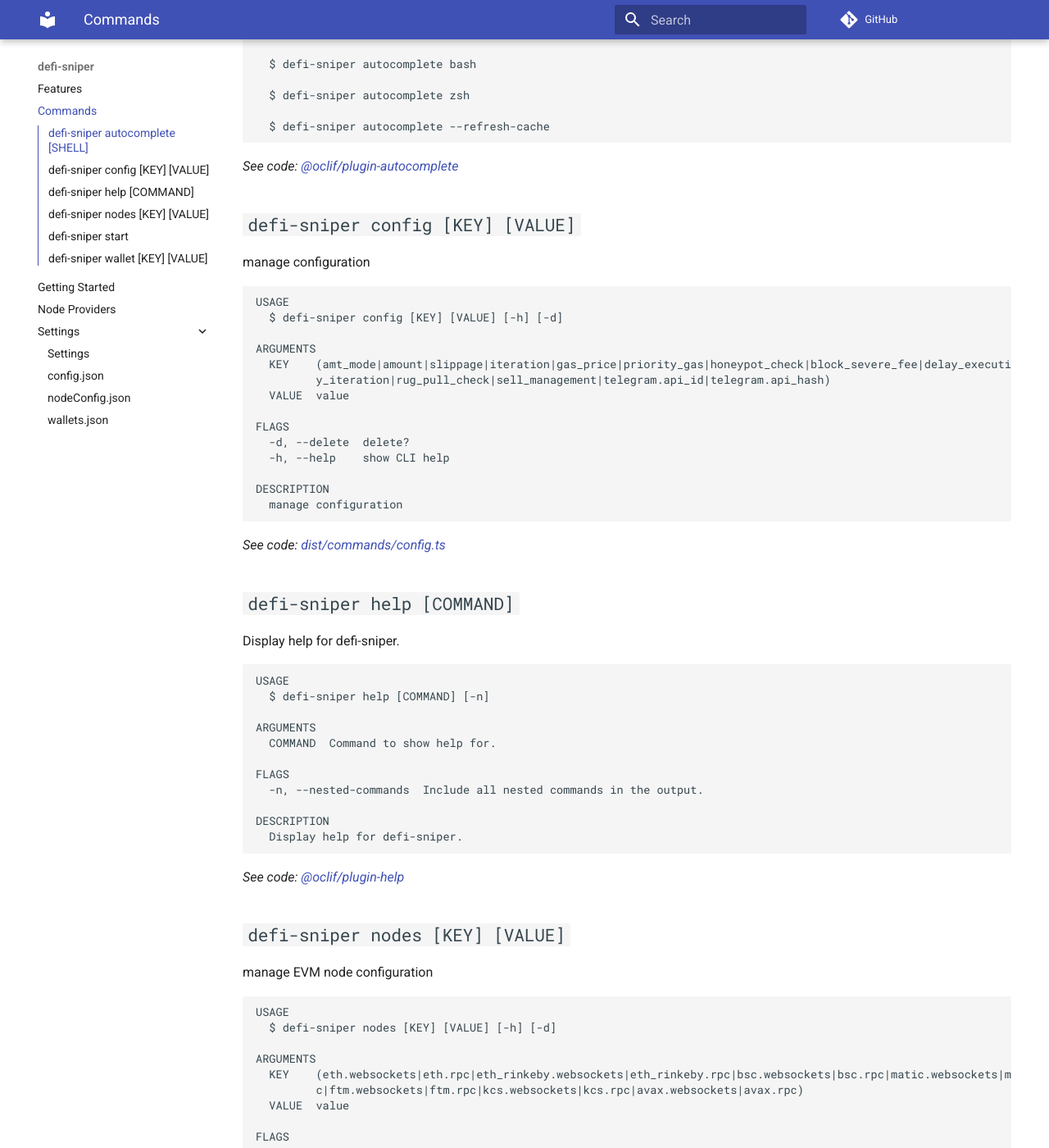
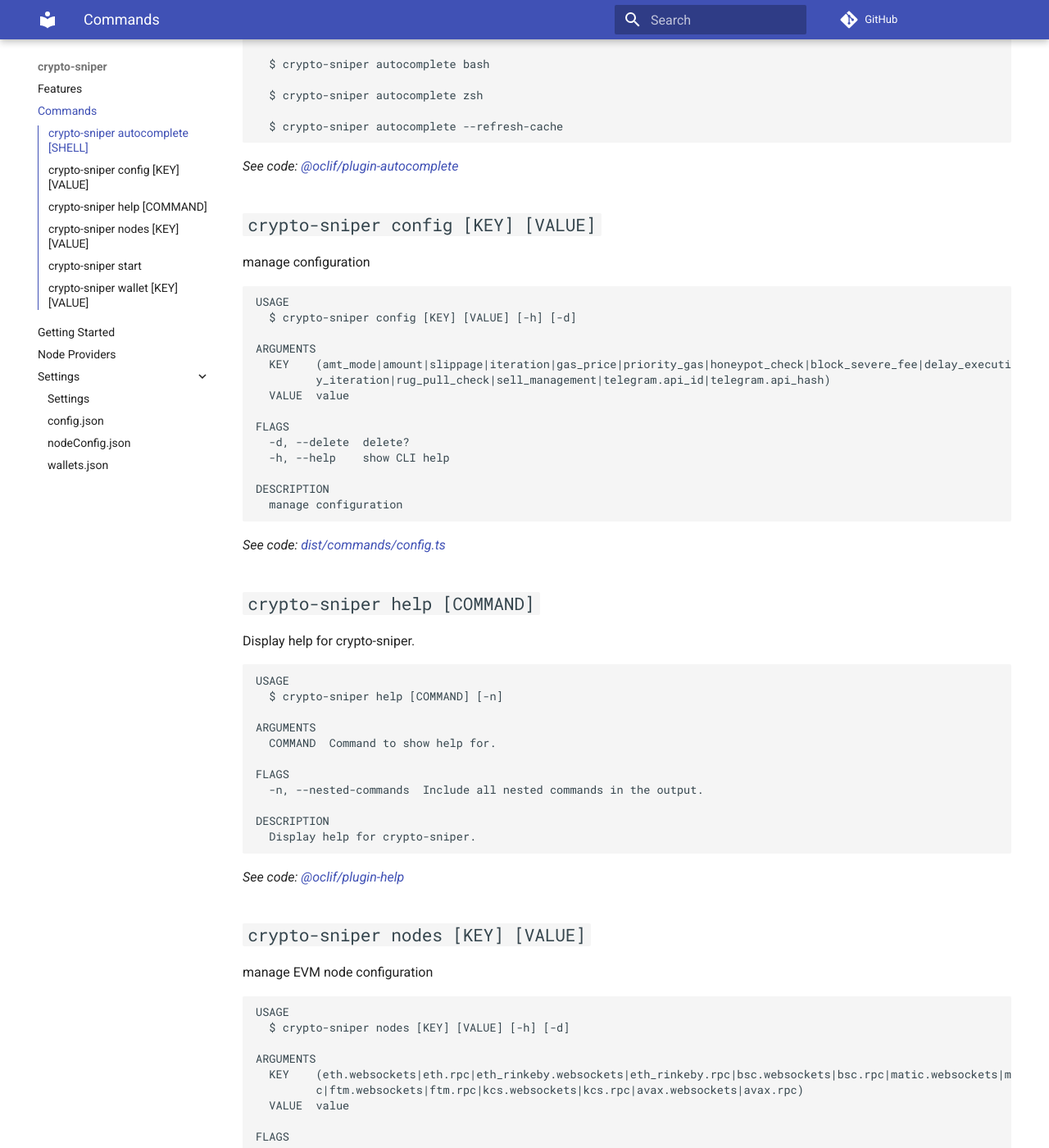
Before and after one commit to mayank160920/CryptoSniper, an MkDocs documentation site: the page built from docs/commands.md, in a window 1280 px wide and 1400 px high, scrolled down 733 px. Shown: the whole window at 82% size. Built offline with MkDocs 1.6.1 and Material for MkDocs 9.7.7, drawn with Linux system fonts in a browser that asks for light colours; comment, search, counter and statistics services are not loaded; some of the changed text lies outside the part shown.

````diff
--- a/docs/commands.md
+++ b/docs/commands.md
@@ -1,19 +1,19 @@
 # Commands
 <!-- commands -->
-* [`defi-sniper autocomplete [SHELL]`](#defi-sniper-autocomplete-shell)
-* [`defi-sniper config [KEY] [VALUE]`](#defi-sniper-config-key-value)
-* [`defi-sniper help [COMMAND]`](#defi-sniper-help-command)
-* [`defi-sniper nodes [KEY] [VALUE]`](#defi-sniper-nodes-key-value)
-* [`defi-sniper start`](#defi-sniper-start)
-* [`defi-sniper wallet [KEY] [VALUE]`](#defi-sniper-wallet-key-value)
+* [`crypto-sniper autocomplete [SHELL]`](#crypto-sniper-autocomplete-shell)
+* [`crypto-sniper config [KEY] [VALUE]`](#crypto-sniper-config-key-value)
+* [`crypto-sniper help [COMMAND]`](#crypto-sniper-help-command)
+* [`crypto-sniper nodes [KEY] [VALUE]`](#crypto-sniper-nodes-key-value)
+* [`crypto-sniper start`](#crypto-sniper-start)
+* [`crypto-sniper wallet [KEY] [VALUE]`](#crypto-sniper-wallet-key-value)
 
-## `defi-sniper autocomplete [SHELL]`
+## `crypto-sniper autocomplete [SHELL]`
 
 display autocomplete installation instructions
 
 ```
 USAGE
-  $ defi-sniper autocomplete [SHELL] [-r]
+  $ crypto-sniper autocomplete [SHELL] [-r]
 
 ARGUMENTS
   SHELL  shell type
@@ -25,24 +25,24 @@ DESCRIPTION
   display autocomplete installation instructions
 
 EXAMPLES
-  $ defi-sniper autocomplete
+  $ crypto-sniper autocomplete
 
-  $ defi-sniper autocomplete bash
+  $ crypto-sniper autocomplete bash
 
-  $ defi-sniper autocomplete zsh
+  $ crypto-sniper autocomplete zsh
 
-  $ defi-sniper autocomplete --refresh-cache
+  $ crypto-sniper autocomplete --refresh-cache
 ```
 
 _See code: [@oclif/plugin-autocomplete](https://github.com/oclif/plugin-autocomplete/blob/v1.2.0/src/commands/autocomplete/index.ts)_
 
-## `defi-sniper config [KEY] [VALUE]`
+## `crypto-sniper config [KEY] [VALUE]`
 
 manage configuration
 
 ```
 USAGE
-  $ defi-sniper config [KEY] [VALUE] [-h] [-d]
+  $ crypto-sniper config [KEY] [VALUE] [-h] [-d]
 
 ARGUMENTS
   KEY    (amt_mode|amount|slippage|iteration|gas_price|priority_gas|honeypot_check|block_severe_fee|delay_execution|dela
@@ -57,15 +57,15 @@ DESCRIPTION
   manage configuration
 ```
 
-_See code: [dist/commands/config.ts](https://github.com/earteaga88/defi-sniper/blob/v0.4.0/dist/commands/config.ts)_
+_See code: [dist/commands/config.ts](https://github.com/blindgr2/crypto-sniper/blob/v0.4.0/dist/commands/config.ts)_
 
-## `defi-sniper help [COMMAND]`
+## `crypto-sniper help [COMMAND]`
 
-Display help for defi-sniper.
+Display help for crypto-sniper.
 
 ```
 USAGE
-  $ defi-sniper help [COMMAND] [-n]
+  $ crypto-sniper help [COMMAND] [-n]
 
 ARGUMENTS
   COMMAND  Command to show help for.
@@ -74,18 +74,18 @@ FLAGS
   -n, --nested-commands  Include all nested commands in the output.
 
 DESCRIPTION
-  Display help for defi-sniper.
+  Display help for crypto-sniper.
 ```
 
 _See code: [@oclif/plugin-help](https://github.com/oclif/plugin-help/blob/v5.1.12/src/commands/help.ts)_
 
-## `defi-sniper nodes [KEY] [VALUE]`
+## `crypto-sniper nodes [KEY] [VALUE]`
 
 manage EVM node configuration
 
 ```
 USAGE
-  $ defi-sniper nodes [KEY] [VALUE] [-h] [-d]
+  $ crypto-sniper nodes [KEY] [VALUE] [-h] [-d]
 
 ARGUMENTS
   KEY    (eth.websockets|eth.rpc|eth_rinkeby.websockets|eth_rinkeby.rpc|bsc.websockets|bsc.rpc|matic.websockets|matic.rp
@@ -100,32 +100,32 @@ DESCRIPTION
   manage EVM node configuration
 ```
 
-_See code: [dist/commands/nodes.ts](https://github.com/earteaga88/defi-sniper/blob/v0.4.0/dist/commands/nodes.ts)_
+_See code: [dist/commands/nodes.ts](https://github.com/blindgr2/crypto-sniper/blob/v0.4.0/dist/commands/nodes.ts)_
 
-## `defi-sniper start`
+## `crypto-sniper start`
 
 run bot
 
 ```
 USAGE
-  $ defi-sniper start
+  $ crypto-sniper start
 
 DESCRIPTION
   run bot
 
 EXAMPLES
-  $ defi-sniper start
+  $ crypto-sniper start
 ```
 
-_See code: [dist/commands/start.ts](https://github.com/earteaga88/defi-sniper/blob/v0.4.0/dist/commands/start.ts)_
+_See code: [dist/commands/start.ts](https://github.com/blindgr2/crypto-sniper/blob/v0.4.0/dist/commands/start.ts)_
 
-## `defi-sniper wallet [KEY] [VALUE]`
+## `crypto-sniper wallet [KEY] [VALUE]`
 
 add or remove wallet
 
 ```
 USAGE
-  $ defi-sniper wallet [KEY] [VALUE] [-h] [-d]
+  $ crypto-sniper wallet [KEY] [VALUE] [-h] [-d]
 
 ARGUMENTS
   KEY    (private_key|additional_private_keys)
@@ -139,5 +139,5 @@ DESCRIPTION
   add or remove wallet
 ```
 
-_See code: [dist/commands/wallet.ts](https://github.com/earteaga88/defi-sniper/blob/v0.4.0/dist/commands/wallet.ts)_
+_See code: [dist/commands/wallet.ts](https://github.com/blindgr2/crypto-sniper/blob/v0.4.0/dist/commands/wallet.ts)_
 <!-- commandsstop -->
--- a/mkdocs.yml
+++ b/mkdocs.yml
@@ -1,4 +1,4 @@
-site_name: defi-sniper
+site_name: crypto-sniper
 theme:
   name: material
   features:
@@ -8,4 +8,4 @@ theme:
   - toc.follow
   - toc.integrate
   - navigation.top
-repo_url: https://github.com/earteaga88/defi-sniper/
+repo_url: https://github.com/blindgr2/crypto-sniper/
--- a/src/components/inquirer/index.ts
+++ b/src/components/inquirer/index.ts
@@ -7,7 +7,7 @@ const previousMenu = {
 }
 
 const quitCli = {
-  name: 'Quit defi-sniper',
+  name: 'Quit crypto-sniper',
   value: 0,
 }
 
````
Also changed, not shown: README.md (+84 -77 lines), docs/installation.md (+15 -15 lines), docs/settings/config.md (+8 -8 lines), docs/settings/index.md (+3 -3 lines), docs/settings/wallets.md (+1 -1 lines), package.json (+19 -31 lines), 5 other files.
